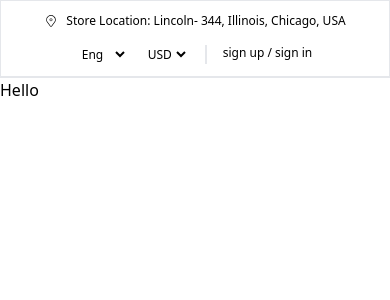
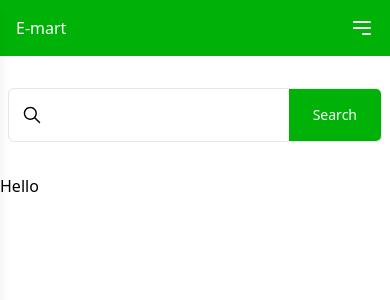
Before and after one commit to patharharsh/e-mart, a Next.js app: page / in a window 390 px wide. Shown: the top 300 px of the page. Built offline with nearby package versions, Linux system fonts and the light colour scheme.

Commit message:
Middel navbar added

```diff
--- a/src/app/layout.tsx
+++ b/src/app/layout.tsx
@@ -1,7 +1,7 @@
 import type { Metadata } from "next";
 import { Inter } from "next/font/google";
 import "./globals.css";
-import TopNav from "@/components/header/TopNav";
+import Header from "@/components/header/Header";
 
 const inter = Inter({ subsets: ["latin"] });
 
@@ -18,7 +18,7 @@ export default function RootLayout({
   return (
     <html lang="en">
       <body>
-        <TopNav />
+        <Header />
         {children}
         </body>
     </html>
--- /dev/null
+++ b/src/components/HeaderActionBtns.tsx
@@ -0,0 +1,25 @@
+import React from "react";
+import { IoIosHeartEmpty } from "react-icons/io";
+import { IoBagHandleOutline } from "react-icons/io5";
+
+const HeaderActionBtns = () => {
+  return (
+    <div>
+      <div className="text-3xl flex gap-3">
+        <IoIosHeartEmpty />
+        <div className="border-l-2 pl-3 flex gap-2">
+          <div className="relative">
+            <IoBagHandleOutline />
+            <div className="absolute inline-flex items-center justify-center w-6 h-6 text-xs font-bold text-white bg-[#00B207] border-2 border-white rounded-full -top-2 -end-2">2</div>
+          </div>
+          <div>
+            <h6 className="text-xs font-light">Shopping cart:</h6>
+            <h3 className="text-sm font-semibold">$ 50.00</h3>
+          </div>
+        </div>
+      </div>
+    </div>
+  );
+};
+
+export default HeaderActionBtns;
--- /dev/null
+++ b/src/components/MobileNav.tsx
@@ -0,0 +1,52 @@
+"use client";
+import { useState } from "react";
+import TopNav from "./header/TopNav";
+
+const MobileNav = () => {
+  const [isOpen, setIsOpen] = useState(false);
+
+  const toggleDrawer = () => {
+    setIsOpen(!isOpen);
+  };
+
+  return (
+    <div className="relative">
+      <div className="md:hidden flex justify-between p-4 bg-[#00B207] text-white">
+        <div>E-mart</div>
+        <button onClick={toggleDrawer}>
+          <svg
+            xmlns="http://www.w3.org/2000/svg"
+            className="w-6 h-6"
+            fill="none"
+            viewBox="0 0 24 24"
+            stroke="currentColor"
+          >
+            <path
+              strokeLinecap="round"
+              strokeLinejoin="round"
+              strokeWidth="2"
+              d={isOpen ? "M6 18L18 6M6 6l12 12" : "M4 6h16M4 12h16m-7 6h7"}
+            />
+          </svg>
+        </button>
+      </div>
+      <div
+        className={`fixed md:hidden top-0 left-0 z-40 w-80 h-full bg-white shadow-lg transform transition-transform duration-300 ${
+          isOpen ? "translate-x-0" : "-translate-x-full"
+        }`}
+      >
+        <div className="">
+          <TopNav />
+        </div>
+      </div>
+      {isOpen && (
+        <div
+          className="fixed top-0 left-0 z-30 w-full h-full bg-black opacity-50 md:hidden"
+          onClick={toggleDrawer}
+        ></div>
+      )}
+    </div>
+  );
+};
+
+export default MobileNav;
--- /dev/null
+++ b/src/components/SearchBar.tsx
@@ -0,0 +1,16 @@
+import React from "react";
+import { IoIosSearch } from "react-icons/io";
+
+const SearchBar = () => {
+  return (
+    <div className="flex overflow-hidden rounded-md items-center border w-full">
+      <div className="flex items-center ml-3 gap-3 w-full">
+        <IoIosSearch size={22} />
+        <input type="text" className="focus:outline-none" />
+      </div>
+      <button className="bg-[#00B207] text-[#ffffff] px-6 py-4 text-sm">Search</button>
+    </div>
+  );
+};
+
+export default SearchBar;
--- /dev/null
+++ b/src/components/header/Header.tsx
@@ -0,0 +1,18 @@
+import React from 'react'
+import TopNav from './TopNav'
+import MiddleNav from './MiddleNav'
+import MobileNav from '../MobileNav'
+
+const Header = () => {
+  return (
+    <div>
+        <div className='hidden md:block'>
+            <TopNav />
+        </div>
+        <MobileNav />
+        <MiddleNav />
+    </div>
+  )
+}
+
+export default Header
--- /dev/null
+++ b/src/components/header/MiddleNav.tsx
@@ -0,0 +1,23 @@
+import React from "react";
+import SearchBar from "../SearchBar";
+import HeaderActionBtns from "../HeaderActionBtns";
+
+const MiddleNav = () => {
+  return (
+    <>
+      <div className="">
+        <div className="container mx-auto flex justify-between py-6 items-center">
+          <div className="text-3xl font-extrabold md:block hidden">E-mart</div>
+          <div className="w-full md:w-auto p-2">
+            <SearchBar />
+          </div>
+         <div className="md:block hidden">
+            <HeaderActionBtns />
+         </div>
+        </div>
+      </div>
+    </>
+  );
+};
+
+export default MiddleNav;
```
